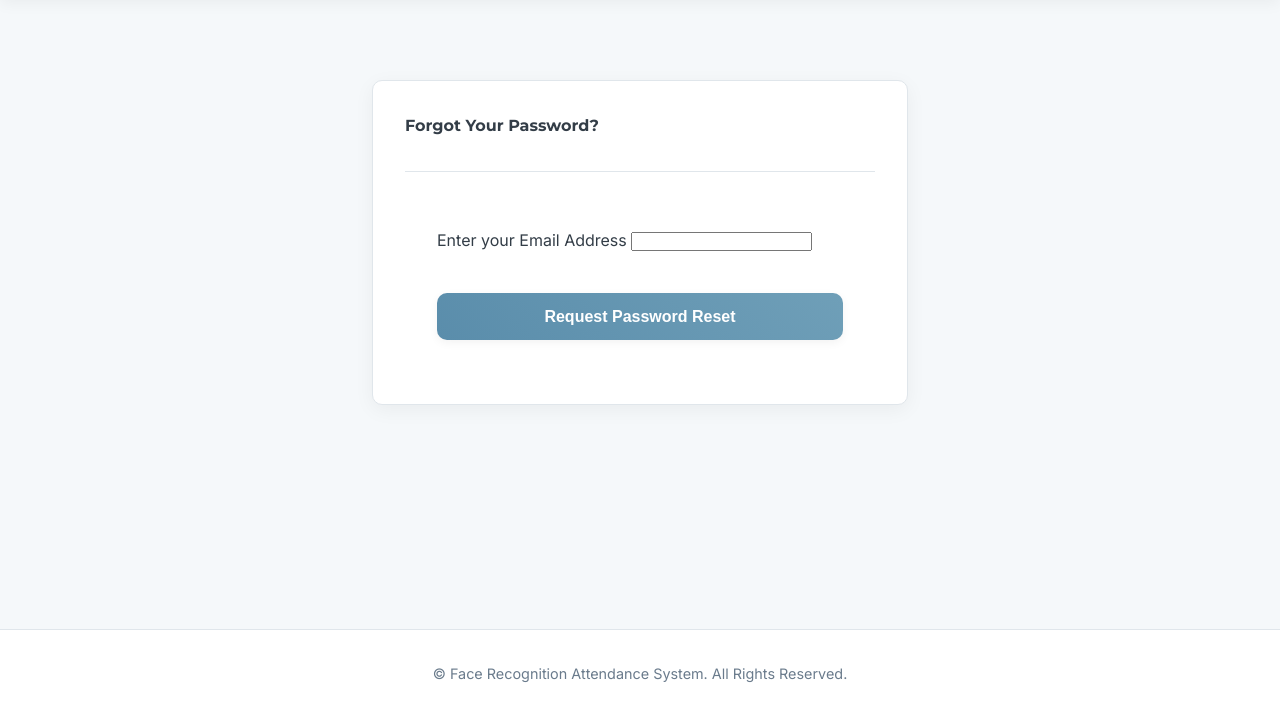
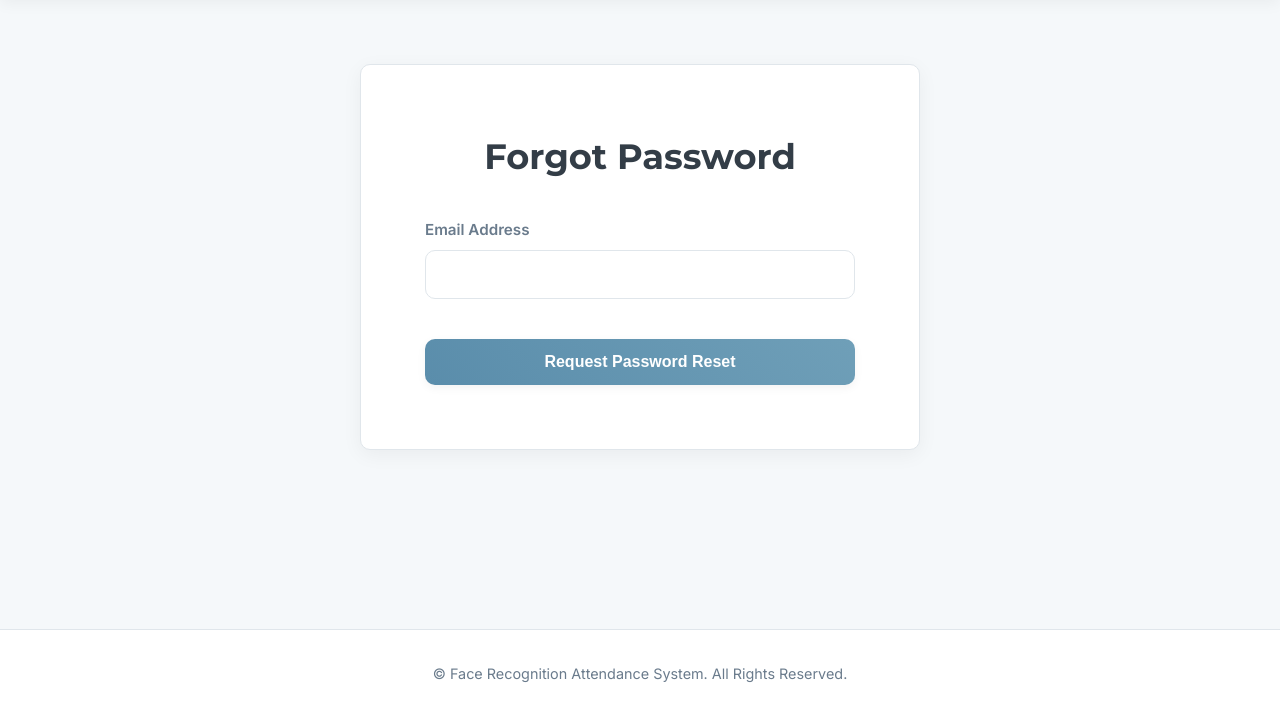
Before and after one commit to rajmodha/Face-Recognition-and-Attendance-System, a Flask app: page /forgot_password in a window 1280 px wide. Shown: the part 83-800 px from the top of the page. Run offline with Flask 3, Linux system fonts and the light colour scheme.

Commit message:
Make the forgot password funtionality funtional

```diff
--- a/app.py
+++ b/app.py
@@ -45,14 +45,13 @@
 
     msg = Message('Password Reset Request',
                   sender=app.config['MAIL_DEFAULT_SENDER'],
-                  recipients=[user.username]) # Assuming username is email for password reset
+                  recipients=[user.email])
 
     reset_url = url_for('reset_token', token=token, _external=True)
     msg.body = f'''To reset your password, visit the following link:
-{reset_url}
-
-If you did not make this request then simply ignore this email and no changes will be made.
-'''
+    {reset_url}
+    If you did not make this request then simply ignore this email and no changes will be made.
+    '''
     mail.send(msg)
 
 def get_user_by_email(email):
--- a/templates/forgot_password.html
+++ b/templates/forgot_password.html
@@ -1,18 +1,15 @@
 {% extends "layout.html" %}
 {% block title %}Forgot Password{% endblock %}
 {% block content %}
-<div class="container mt-5">
 <div class="row justify-content-center">
     <div class="col-md-6">
         <div class="card">
-                <div class="card-header text-center">
-                    <h4>Forgot Your Password?</h4>
-                </div>
-                <div class="card-body">
+            <div class="card-body p-4">
+                <h2 class="card-title text-center mb-4">Forgot Password</h2>
                 <form method="POST" action="{{ url_for('forgot_password') }}">
-                        <div class="mb-3">
-                            <label for="email" class="form-label">Enter your Email Address</label>
-                            <input type="email" class="form-control" id="email" name="email" required>
+                    <div class="form-group">
+                        <label for="email">Email Address</label>
+                        <input type="email" id="email" name="email" required>
                     </div>
                     <button type="submit" class="btn btn-primary w-100">Request Password Reset</button>
                 </form>
@@ -20,5 +17,4 @@
         </div>
     </div>
 </div>
-</div>
 {% endblock %}
```
Also changed, not shown: templates/reset_password.html (+9 -13 lines), instance/face_attendance.db. Lines whose indentation alone changed are shown as unchanged.
